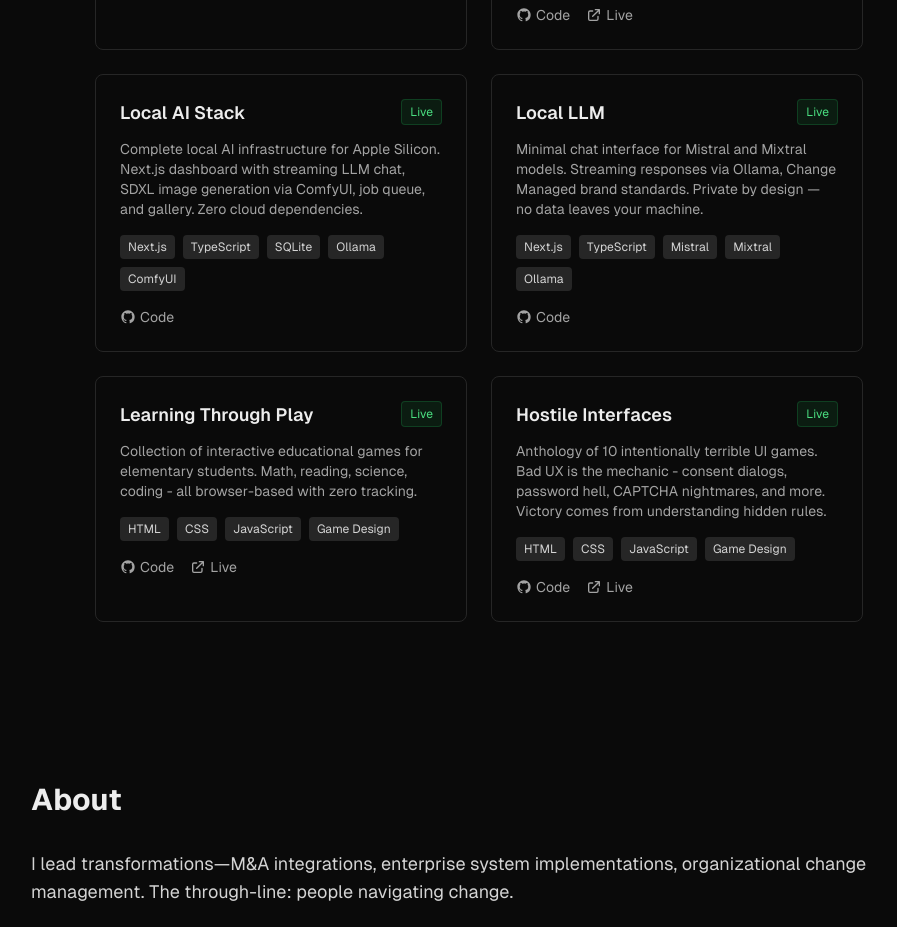
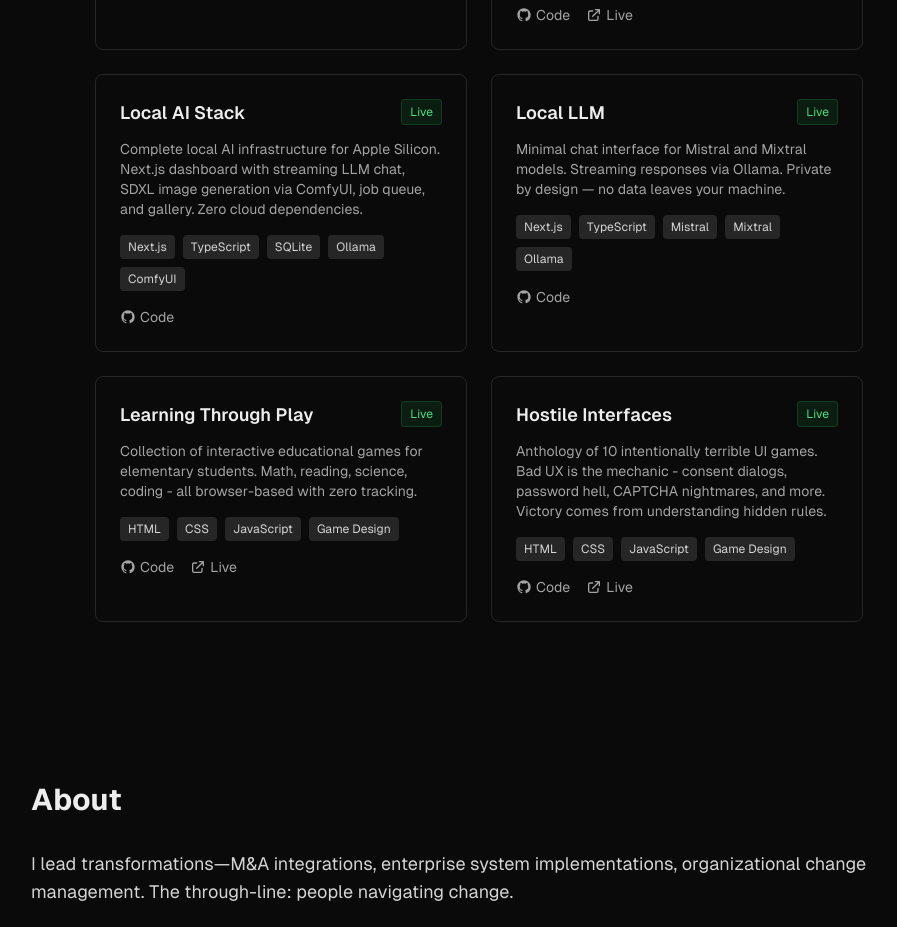
Before and after one commit to joshduffy/joshduffy.dev, a Next.js app: page / in a window 1280 px wide. Shown: the part 1220-2147 px from the top of the page, without its empty margins (161-1058 px from the left). Built offline with nearby package versions, Linux system fonts and the light colour scheme.

Commit message:
Remove brand reference from Local LLM description

```diff
--- a/src/components/Projects.tsx
+++ b/src/components/Projects.tsx
@@ -39,7 +39,7 @@
   {
     title: "Local LLM",
     description:
-      "Minimal chat interface for Mistral and Mixtral models. Streaming responses via Ollama, Change Managed brand standards. Private by design — no data leaves your machine.",
+      "Minimal chat interface for Mistral and Mixtral models. Streaming responses via Ollama. Private by design — no data leaves your machine.",
     tech: ["Next.js", "TypeScript", "Mistral", "Mixtral", "Ollama"],
     github: "https://github.com/joshduffy/local-llm",
     status: "Live",
```
